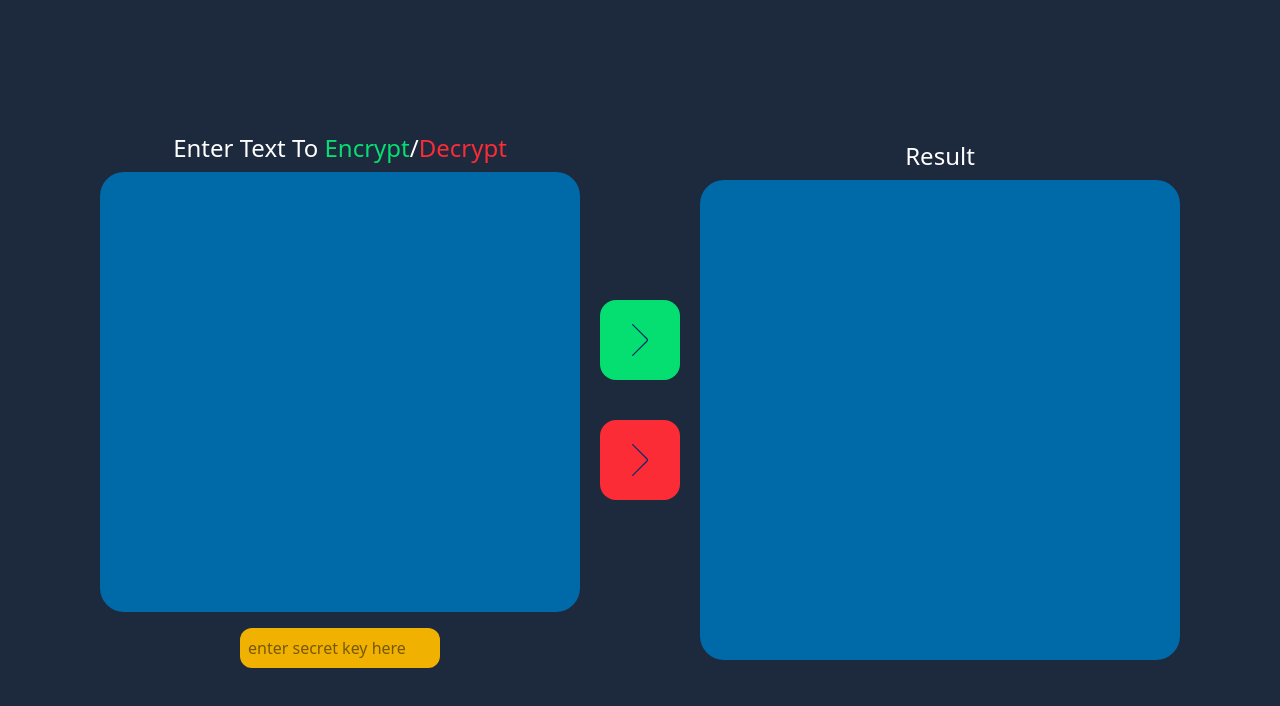
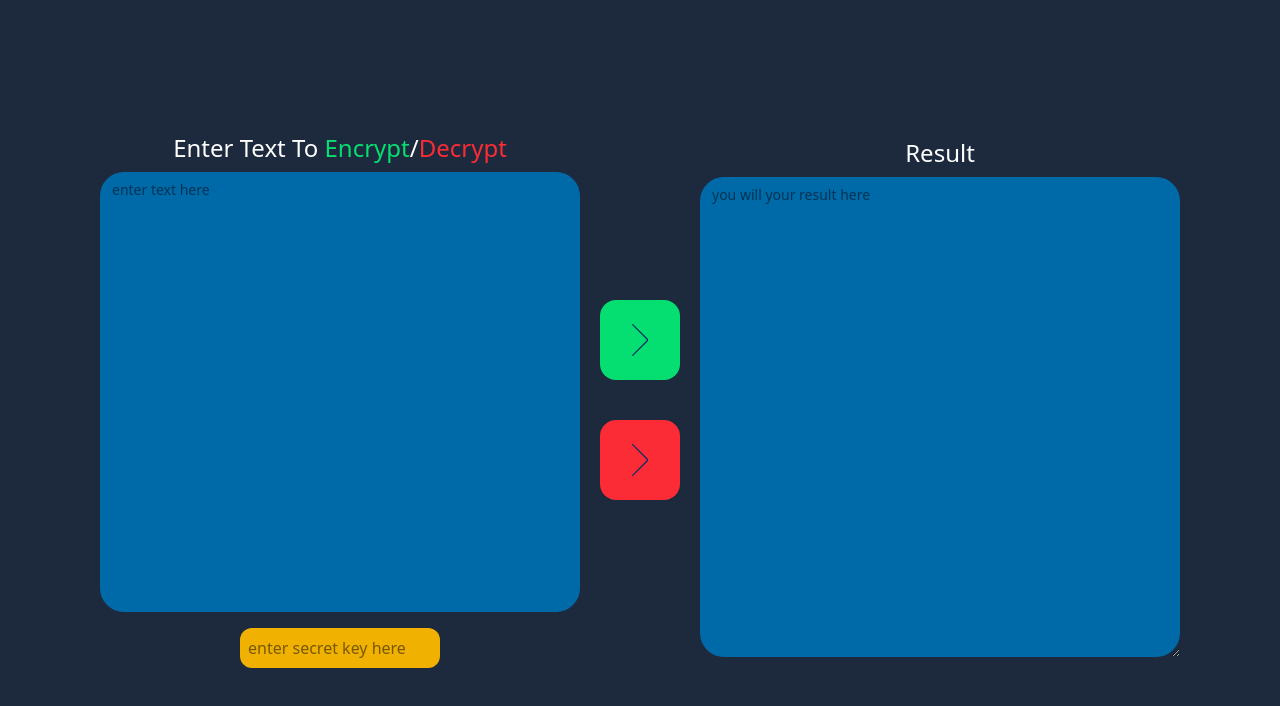
Before and after one commit to HarshitOnClouds/Secret-Conversation, a React (Vite) app: page / in a window 1280 px wide. Shown: the top 706 px of the page. Built offline with nearby package versions, Linux system fonts and the light colour scheme.

Commit message:
value inside textarea used instead of direct add

```diff
--- a/src/App.jsx
+++ b/src/App.jsx
@@ -41,7 +41,7 @@ export default function App(){
     <div className="bg-slate-800 min-h-screen flex flex-col items-center py-2  lg:flex-row lg:justify-center">
       <div className='flex flex-col items-center '>
         <div className=" text-2xl text-white mb-2">Enter Text To <span className='text-green-400' >Encrypt</span>/<span className='text-red-500' >Decrypt</span></div>
-        <textarea className=" w-80 h-70 bg-sky-700 rounded-3xl px-3 py-2 text-sm resize-none lg:w-120 lg:h-110 " value={input} onChange={(e)=> setInput(e.target.value)} />
+        <textarea className=" w-80 h-70 bg-sky-700 rounded-3xl px-3 py-2 text-sm resize-none lg:w-120 lg:h-110 " value={input} onChange={(e)=> setInput(e.target.value)} placeholder='enter text here' />
           <input type="text" className='w-50 h-10 bg-yellow-500 px-2 py-1 mt-4 rounded-xl' value={key} onChange={(e)=>{setKey(e.target.value)}} placeholder='enter secret key here' />
       </div>
 
@@ -63,7 +63,7 @@ export default function App(){
       </div>
       <div>
         <div className="text-center text-2xl text-white mb-2">Result</div>
-        <div className=" w-80 h-70 bg-sky-700 rounded-3xl text-sm break-words px-3 py-2 lg:w-120 lg:h-120">{content}</div>
+        <textarea placeholder='you will your result here' className=" w-80 h-70 bg-sky-700 rounded-3xl text-sm break-words px-3 py-2 lg:w-120 lg:h-120" readOnly value={content}></textarea>
       </div>
     </div>
   )
```
